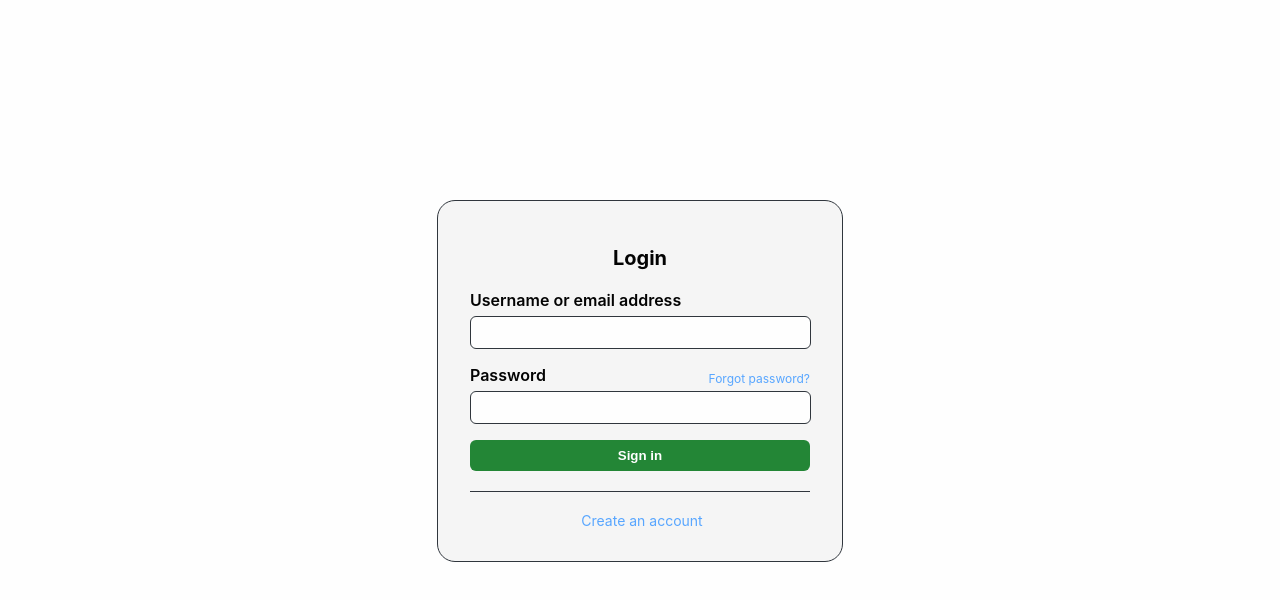
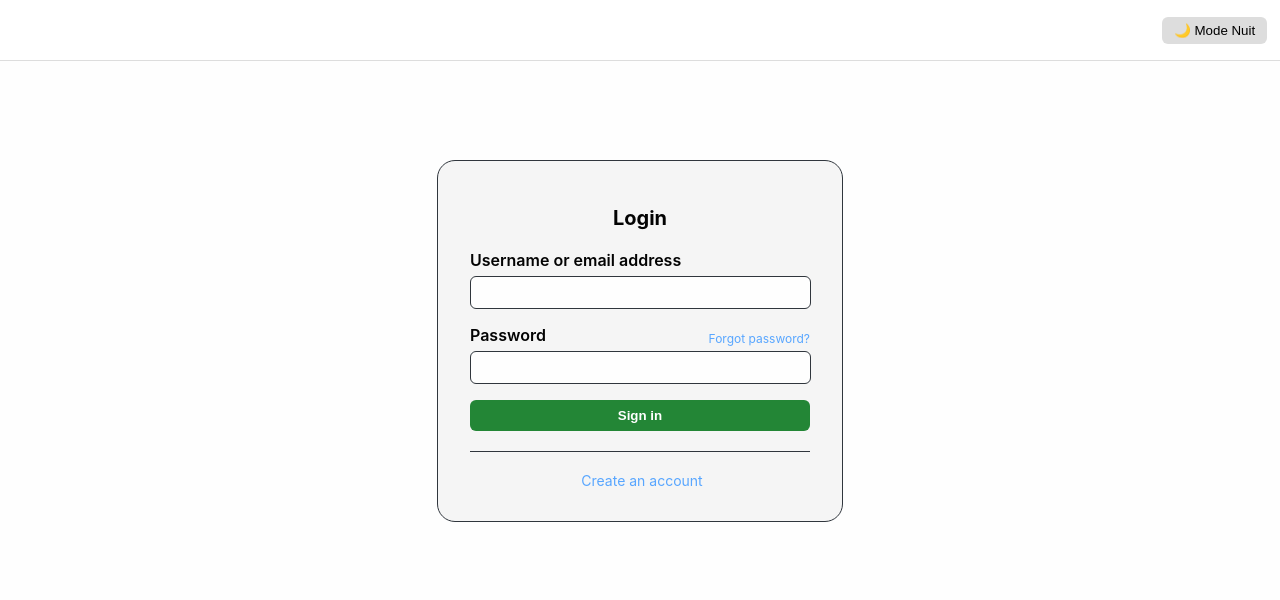
Before and after one commit to JaxV9/aws, a Vue app: page / in a window 1280 px wide. Shown: the top 600 px of the page. Built offline with nearby package versions, Linux system fonts and the light colour scheme.

Commit message:
mode nuit

```diff
--- a/src/App.vue
+++ b/src/App.vue
@@ -1,5 +1,11 @@
 <template>
   <div id="app">
+    <header class="app-header">
+      <button @click="toggleDarkMode" class="toggle-mode">
+        {{ isDarkMode ? '☀️ Mode Jour' : '🌙 Mode Nuit' }}
+      </button>
+    </header>
+
     <div class="login-box">
       <h1 class="title">Login</h1>
       <form class="login-form">
@@ -21,14 +27,32 @@
         <a href="#">Create an account</a>
       </div>
     </div>
-    <footer>
-    </footer>
+    <footer></footer>
   </div>
 </template>
 
 <script>
 export default {
-  name: 'App'
+  name: 'App',
+  data() {
+    return {
+      isDarkMode: false
+    };
+  },
+  mounted() {
+    const savedMode = localStorage.getItem('darkMode');
+    if (savedMode === 'true') {
+      this.isDarkMode = true;
+      document.body.classList.add('dark-mode');
+    }
+  },
+  methods: {
+    toggleDarkMode() {
+      this.isDarkMode = !this.isDarkMode;
+      document.body.classList.toggle('dark-mode', this.isDarkMode);
+      localStorage.setItem('darkMode', this.isDarkMode);
+    }
+  }
 }
 </script>
 
@@ -44,7 +68,41 @@ body {
   display: flex;
   flex-direction: column;
   align-items: center;
-  padding-top: 100px;
+  padding-top: 80px;
+}
+
+/* --- HEADER --- */
+.app-header {
+  position: fixed;
+  top: 0;
+  width: 100%;
+  height: 60px;
+  padding: 0 20px;
+  display: flex;
+  justify-content: flex-end;
+  align-items: center;
+  background-color: #ffffff;
+  border-bottom: 1px solid #ddd;
+  z-index: 1000;
+}
+
+.toggle-mode {
+  padding: 6px 12px;
+  background-color: #ddd;
+  border: none;
+  border-radius: 6px;
+  cursor: pointer;
+  margin: 1%;
+}
+
+body.dark-mode .app-header {
+  background-color: #161b22;
+  border-bottom: 1px solid #30363d;
+}
+
+body.dark-mode .toggle-mode {
+  background-color: #30363d;
+  color: white;
 }
 
 .login-box {
@@ -54,16 +112,6 @@ body {
   border-radius: 18px;
   width: 340px;
   text-align: left;
-}
-
-.cards {
-  display: flex;
-  flex-direction: column;
-  align-items: center;
-  justify-content: center;
-  width: 100%;
-  max-width: 400px;
-  margin: auto;
 }
 
 .title {
@@ -85,7 +133,7 @@ body {
   background-color: #fefefe;
   border: 1px solid #30363d;
   border-radius: 6px;
-  color: #c9d1d9;
+  color: #030303;
 }
 
 .password-row {
@@ -117,14 +165,6 @@ body {
   margin: 20px 0;
 }
 
-.passkey-link {
-  display: block;
-  text-align: center;
-  color: #58a6ff;
-  text-decoration: none;
-  margin-bottom: 12px;
-}
-
 .signup-box {
   text-align: center;
   font-size: 14px;
@@ -136,7 +176,7 @@ body {
   margin-left: 4px;
 }
 
-footer {
+/*footer {
   margin-top: 50px;
   text-align: center;
   font-size: 12px;
@@ -146,5 +186,35 @@ footer a {
   color: #8b949e;
   margin: 0 8px;
   text-decoration: none;
+}*/
+
+/* --- Mode Nuit --- */
+body.dark-mode {
+  background-color: #0d1117;
+  color: #c9d1d9;
+}
+
+body.dark-mode .login-box {
+  background-color: #161b22;
+  border-color: #30363d;
+}
+
+body.dark-mode input {
+  background-color: #0d1117;
+  color: #c9d1d9;
+  border: 1px solid #30363d;
+}
+
+body.dark-mode .signin-button {
+  background-color: #2ea043;
+}
+
+body.dark-mode .divider {
+  background-color: #21262d;
+}
+
+body.dark-mode .forgot-link,
+body.dark-mode .signup-box a {
+  color: #58a6ff;
 }
 </style>
```
